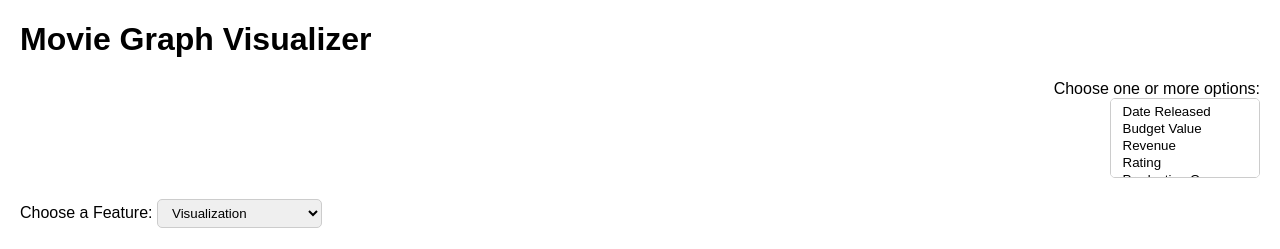
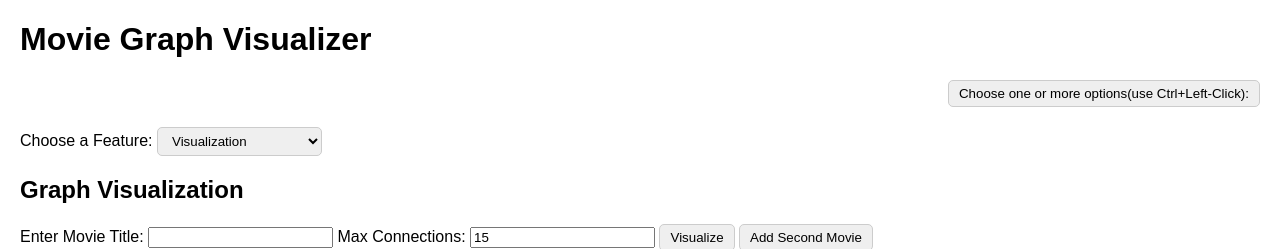
Before and after one commit to c-schutz/DSAProject3, a Flask app: page / in a window 1280 px wide. Shown: the top 249 px of the page. Run offline with Flask 3, Linux system fonts and the light colour scheme; parts of the project's set-up code (start-up, migrations or seed data) failed here and were passed over; some libraries are stand-ins or nearby versions.

Commit message:
better stuff in scroll list

```diff
--- a/templates/index.html
+++ b/templates/index.html
@@ -53,9 +53,8 @@
         Movie Graph Visualizer
     </h1>
 <div class="form-group">
-    <div>
-   <label for="movie_options">Choose one or more options:</label>
-    </div>
+    <button id="movie-options-button">Choose one or more options(use Ctrl+Left-Click):</button>
+    <div id="movie-options-container" style="display: none;">
         <select id="movie_options" class="form-control" multiple>
             <option value="Date Released">Date Released</option>
             <option value="Budget Value">Budget Value</option>
@@ -64,10 +63,18 @@
             <option value="Production Company">Production Company</option>
         </select>
     </div>
+</div>
 
 <div id="check"></div>
 
 <script>
+    // Add event listener to the button
+    document.getElementById('movie-options-button').addEventListener('click', () => {
+        // Toggle the display of the select element
+        const movieOptionsContainer = document.getElementById('movie-options-container');
+        movieOptionsContainer.style.display = movieOptionsContainer.style.display === 'none' ? 'block' : 'none';
+    });
+
     // Add event listener to the select element
     document.getElementById('movie_options').addEventListener('change', () => {
         // Get all selected options
@@ -91,6 +98,7 @@
         });
     });
 </script>
+
 
         <label for="feature-select">Choose a Feature:</label>
         <select id="feature-select">
```
Lines whose indentation alone changed are shown as unchanged.
